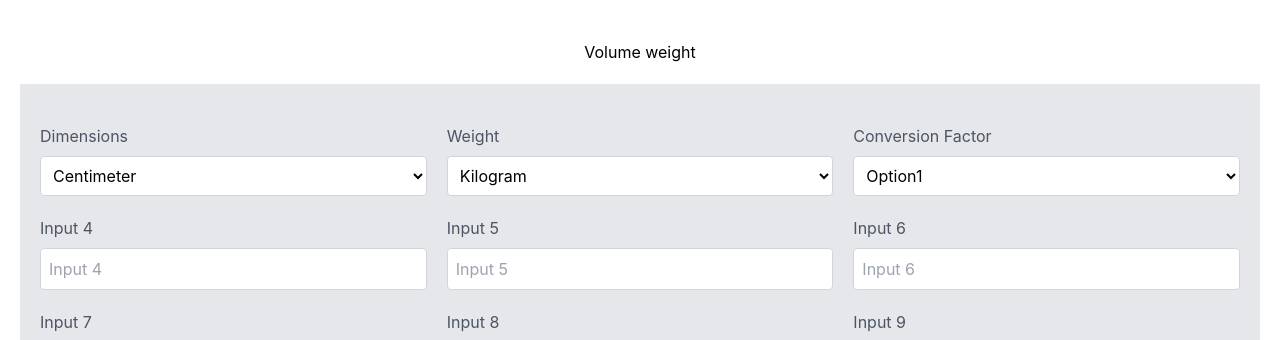
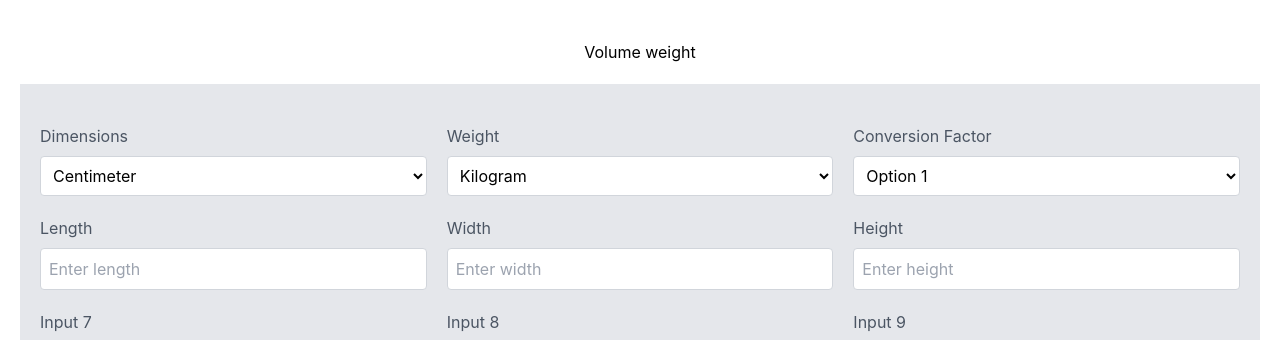
Before and after one commit to martinMr79/flyfrakt, a React (Create React App) app: page / in a window 1280 px wide. Shown: the top 340 px of the page. Built offline with nearby package versions, Linux system fonts and the light colour scheme.

Commit message:
dims input

```diff
--- a/src/pages/landingPage/index.jsx
+++ b/src/pages/landingPage/index.jsx
@@ -7,7 +7,6 @@ function CustomGrid() {
       <div className="bg-gray-200 w-full px-5 py-10 grid grid-cols-3 gap-5">
         {[...Array(9)].map((_, idx) => (
           <div key={idx} className="flex flex-col">
-
             {idx === 0 ? (
               <>
                 <label htmlFor={`select-${idx}`} className="mb-2 text-gray-600">Dimensions</label>
@@ -37,9 +36,39 @@ function CustomGrid() {
                   id={`select-${idx}`}
                   className="w-full p-2 border border-gray-300 rounded outline-none bg-white"
                 >
-                  <option value="option1">Option1</option>
-                  <option value="option2">Option2</option>
+                  <option value="option1">Option 1</option>
+                  <option value="option2">Option 2</option>
                 </select>
+              </>
+            ) : idx === 3 ? (
+              <>
+                <label htmlFor={`input-${idx}`} className="mb-2 text-gray-600">Length</label>
+                <input
+                  id={`input-${idx}`}
+                  type="number"
+                  placeholder="Enter length"
+                  className="w-full p-2 border border-gray-300 rounded"
+                />
+              </>
+            ) : idx === 4 ? (
+              <>
+                <label htmlFor={`input-${idx}`} className="mb-2 text-gray-600">Width</label>
+                <input
+                  id={`input-${idx}`}
+                  type="number"
+                  placeholder="Enter width"
+                  className="w-full p-2 border border-gray-300 rounded"
+                />
+              </>
+            ) : idx === 5 ? (
+              <>
+                <label htmlFor={`input-${idx}`} className="mb-2 text-gray-600">Height</label>
+                <input
+                  id={`input-${idx}`}
+                  type="number"
+                  placeholder="Enter height"
+                  className="w-full p-2 border border-gray-300 rounded"
+                />
               </>
             ) : (
               <>
@@ -52,7 +81,6 @@ function CustomGrid() {
                 />
               </>
             )}
-
           </div>
         ))}
       </div>
```
